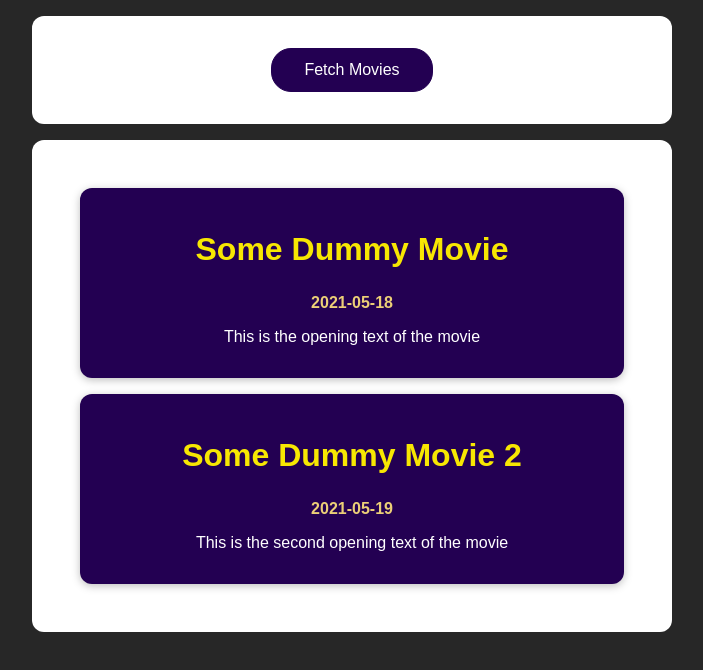
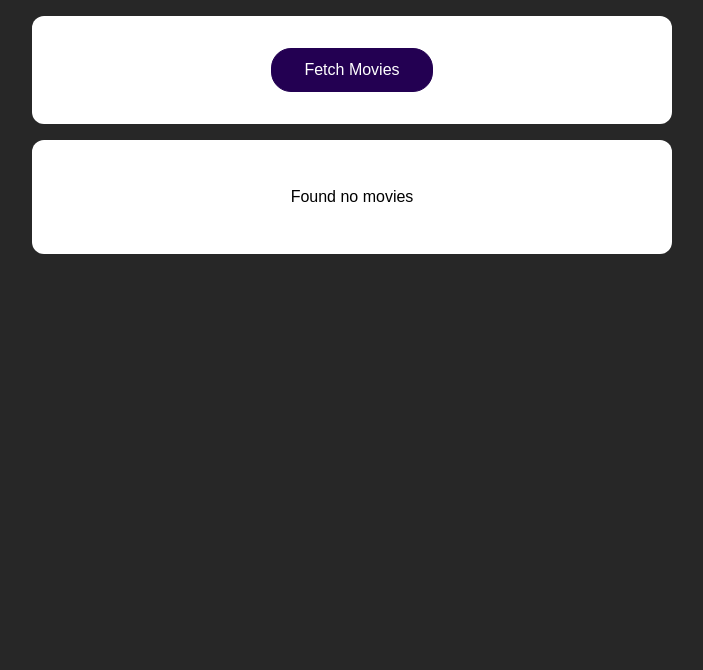
Before and after one commit to garrett-a/React-Course-Sec-14, a React (Create React App) app: page / in a window 1280 px wide. Shown: the top 670 px of the page, without its empty margins (288-991 px from the left). Built offline with nearby package versions, Linux system fonts and the light colour scheme.

Commit message:
section 14.179

```diff
--- a/src/App.js
+++ b/src/App.js
@@ -1,31 +1,38 @@
-import React from 'react';
+import React, { useState } from "react";
 
-import MoviesList from './components/MoviesList';
-import './App.css';
+import MoviesList from "./components/MoviesList";
+import "./App.css";
 
 function App() {
-  const dummyMovies = [
-    {
-      id: 1,
-      title: 'Some Dummy Movie',
-      openingText: 'This is the opening text of the movie',
-      releaseDate: '2021-05-18',
-    },
-    {
-      id: 2,
-      title: 'Some Dummy Movie 2',
-      openingText: 'This is the second opening text of the movie',
-      releaseDate: '2021-05-19',
-    },
-  ];
+  const [movies, setMovies] = useState([]);
+  const [isLoading, setIsLoading] = useState(false);
+
+  async function fetchMoviesHandler() {
+    setIsLoading(true);
+    const response = await fetch("https://swapi.dev/api/films/");
+    const data = await response.json();
+
+    const transformedMovies = data.results.map((movieData) => {
+      return {
+        id: movieData.episode_id,
+        title: movieData.title,
+        openingText: movieData.opening_crawl,
+        releaseDate: movieData.release_date,
+      };
+    });
+    setMovies(transformedMovies);
+    setIsLoading(false);
+  }
 
   return (
     <React.Fragment>
       <section>
-        <button>Fetch Movies</button>
+        <button onClick={fetchMoviesHandler}>Fetch Movies</button>
       </section>
       <section>
-        <MoviesList movies={dummyMovies} />
+        {!isLoading && movies.length > 0 && <MoviesList movies={movies} />}
+        {!isLoading && movies.length === 0 && <p>Found no movies</p>}
+        {isLoading && <p>Loading...</p>}
       </section>
     </React.Fragment>
   );
```
